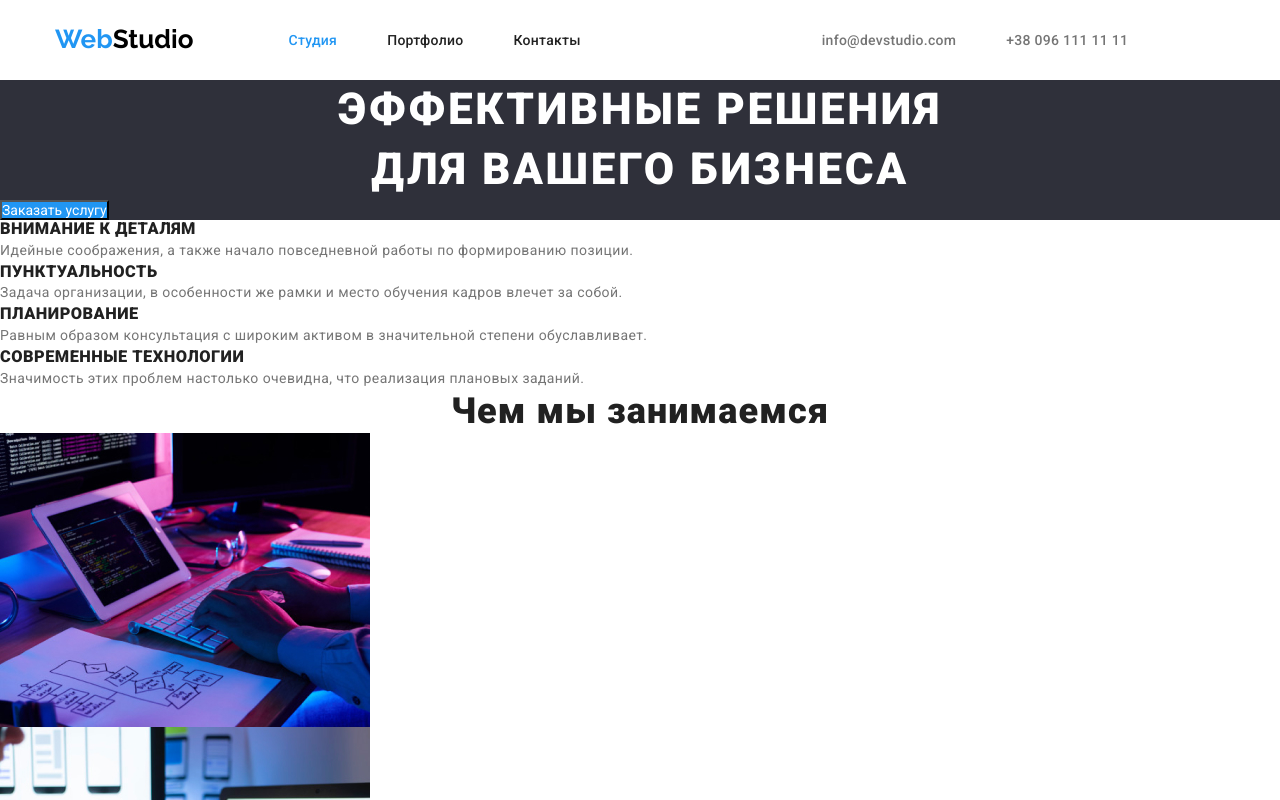
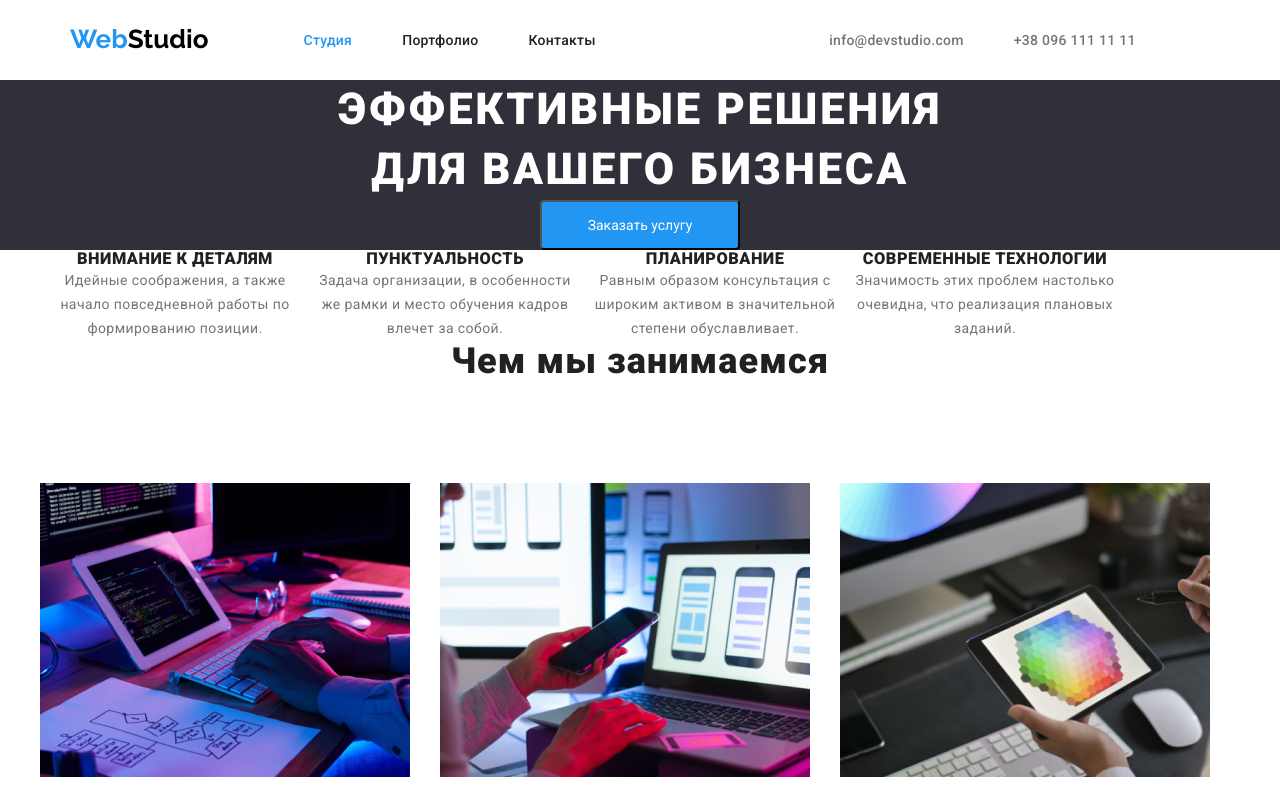
Before and after one commit to KaterinaM1105/goit-markup-hw-03, a plain HTML site: page index.html in a window 1280 px wide. Shown: the top 800 px of the page. Drawn offline with nearby package versions, Linux system fonts and the light colour scheme.

Commit message:
Added flexboxes to html and portfolio

```diff
--- a/css/styles.css
+++ b/css/styles.css
@@ -55,7 +55,9 @@ img {
   font-family: var(--logo-font);
   text-decoration: none;
   font-size: 26px;
-  margin: 24px 80px 25px 15px;
+  margin-left: 15px;
+  margin-right: 80px;
+  padding-left: 15px;
 }
 .web-logo {
   color: var(--accent-color);
@@ -79,9 +81,6 @@ img {
   font-weight: 500;
   line-height: 1.142;
   letter-spacing: 0.02em;
-  margin-right: 50px;
-}
-.header-item:not(:last-child) {
   margin-right: 50px;
 }
 
@@ -125,6 +124,9 @@ img {
 
 /* ====== END HEADER NAVIGATION LIST =======*/
 /* ======== HERO ======== */
+.hero {
+  text-align: center;
+}
 .hero-title {
   color: var(--white-color);
 
@@ -142,9 +144,17 @@ img {
 .button {
   background-color: var(--accent-color);
   color: var(--white-color);
+  width: 200px;
+  height: 50px;
+  border-radius: 4px;
 }
 /* ======== END BUTTON ======== */
 /* ======= OUR ADVANTAGES ======== */
+.advantages-list {
+  display: flex;
+  text-align: center;
+  margin: 0 auto;
+}
 
 .advantages-title {
   color: var(--title-text-color);
@@ -155,6 +165,9 @@ img {
 
   text-transform: uppercase;
 }
+.advantages-item {
+  width: 270px;
+}
 .advantages-text {
   color: var(--primary-text-color);
 
@@ -164,6 +177,20 @@ img {
 }
 /* ======= END OUR ADVANTAGES ======== */
 /* ======= SERVICES ======= */
+.services-images {
+  display: flex;
+  width: 370px;
+  margin-top: 50px;
+}
+.services-item {
+  width: 370px;
+  margin-right: 30px;
+  margin-bottom: 94px;
+  margin-top: 50px;
+}
+.services-item:nth-child(3n) {
+  margin-right: 0;
+}
 .services-title {
   color: var(--title-text-color);
 
@@ -206,6 +233,10 @@ img {
 /* ======== END OUR TEAM ========*/
 
 /* ======== PORTFOLIO ======== */
+
+.button-items {
+  display: flex;
+}
 .button-title {
   color: var(--title-text-color);
 
@@ -242,9 +273,16 @@ img {
 .portfolio-element {
   width: 370px;
   margin-right: 30px;
+  margin-bottom: 30px;
+  background: #ffffff;
+  border: 1px solid #eeeeee;
+  box-sizing: border-box;
 }
 .portfolio-element:nth-child(3n) {
   margin-right: 0;
+}
+.portfolio-element:nth-last-child(-n + 3) {
+  margin-bottom: 0;
 }
 /* ======== END PORTFOLIO ======== */
 /* ======= CONTACTS ========= */
--- a/index.html
+++ b/index.html
@@ -47,9 +47,9 @@
         <button type="button" class="button">Заказать услугу</button>
       </section>
       <!--OUR ADVANTAGES-->
-      <section class="advantages">
+      <section class="advantages container">
         <h2 hidden>Наши преимущества</h2>
-        <ul class="advantages list">
+        <ul class="advantages-list list">
           <li class="advantages-item">
             <h3 class="advantages-title">Внимание к деталям</h3>
             <p class="advantages-text">
@@ -81,10 +81,10 @@
         </ul>
       </section>
       <!--SERVICES-->
-      <section class="services">
+      <section class="services container">
         <h2 class="services-title">Чем мы занимаемся</h2>
         <ul class="services-images list">
-          <li>
+          <li class="services-item">
             <img class="services-image"
               src="./images/what-we-do/what-we-do-1.jpg"
               alt="Сотрудник печатает"
@@ -92,7 +92,7 @@
               height="294"
             />
           </li>
-          <li>
+          <li class="services-item">
             <img class="services-image"
               src="./images/what-we-do/what-we-do-2.jpg"
               alt="Сотрудник смотрит в телефон"
@@ -100,7 +100,7 @@
               height="294"
             />
           </li>
-          <li>
+          <li class="services-item">
             <img class="services-image"
               src="./images/what-we-do/what-we-do-3.jpg"
               alt="Сотрудник работает с планшетом"
```
